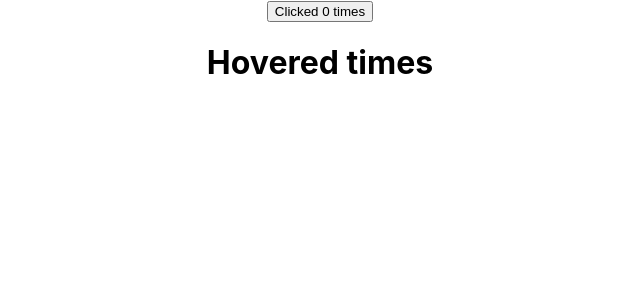
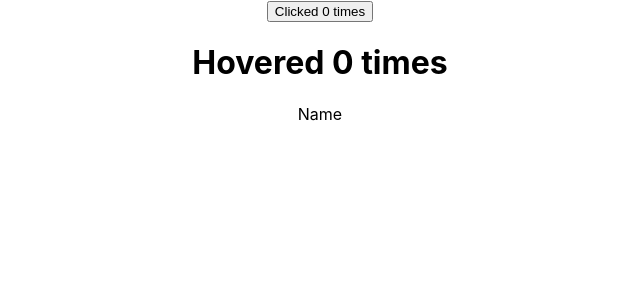
Before and after one commit to abhieshekumar/react-crash, a React (Create React App) app: page / in a window 1280 px wide. Shown: the top 300 px of the page, without its empty margins (320-960 px from the left). Built offline with nearby package versions, Linux system fonts and the light colour scheme.

Commit message:
Render Props -Starting

```diff
--- a/src/App.js
+++ b/src/App.js
@@ -33,6 +33,7 @@ import ClickCounter from './components/ClickCounter';
 import HoverCounter from './components/HoverCounter';
 import ClickCounter2 from './components/ClickCounter2';
 import HoverCounter2 from './components/HoverCounter2';
+import User from './components/User';
 
 class App extends Component {
   render() {
@@ -41,6 +42,7 @@ class App extends Component {
       <div className="App">
         <ClickCounter2/>
         <HoverCounter2/>
+        <User/>
       </div>
     );
   }
--- a/src/components/HoverCounter2.js
+++ b/src/components/HoverCounter2.js
@@ -19,7 +19,7 @@ class HoverCounter2 extends Component {
   render() {
     return (
       <div>
-        <h1 onMouseOver={this.incrementCount}>Hovered {this.count} times</h1>
+        <h1 onMouseOver={this.incrementCount}>Hovered {this.state.count} times</h1>
       </div>
     )
   }
--- /dev/null
+++ b/src/components/User.js
@@ -0,0 +1,13 @@
+import React, { Component } from 'react'
+
+class User extends Component {
+  render() {
+    return (
+      <div>
+        Name
+      </div>
+    )
+  }
+}
+
+export default User
```
